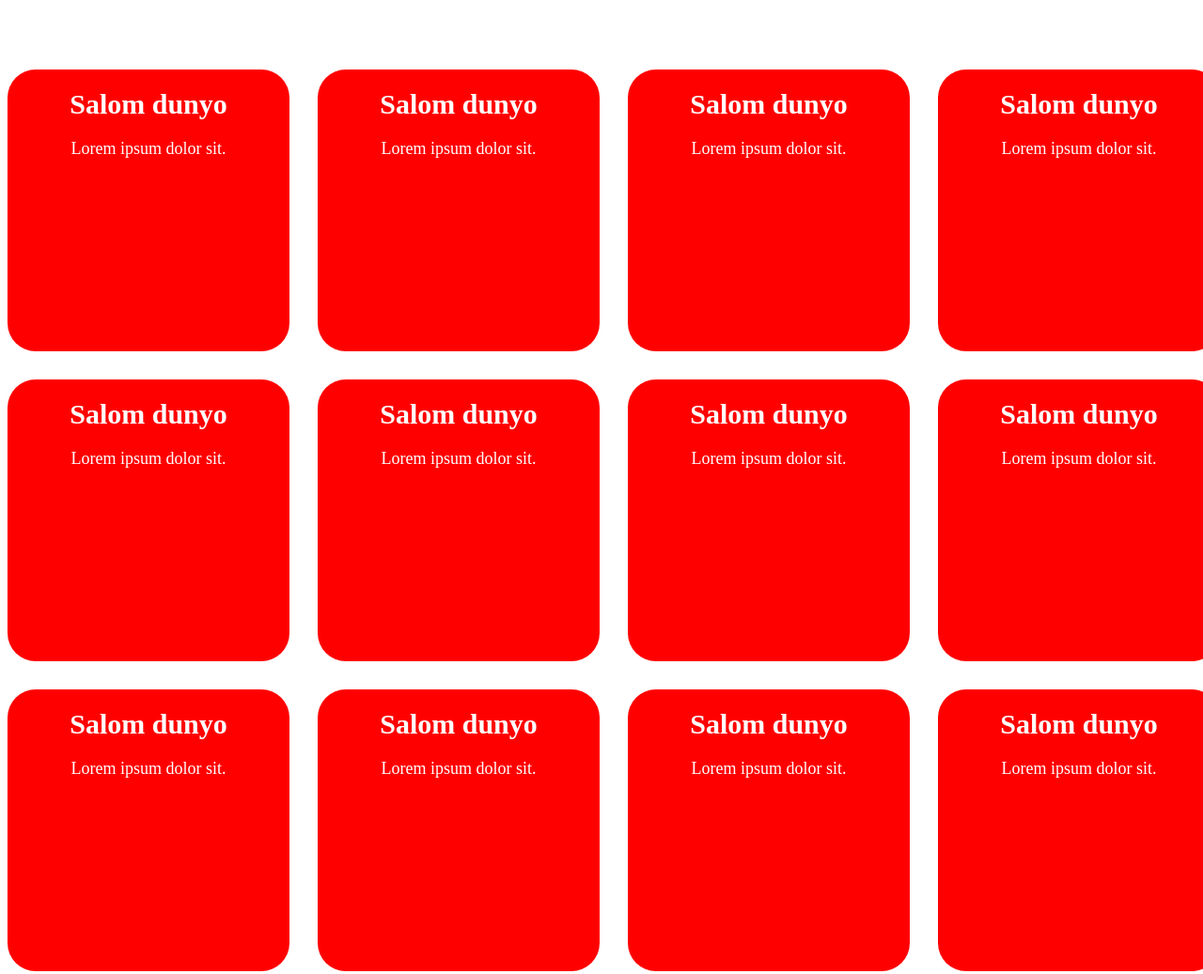
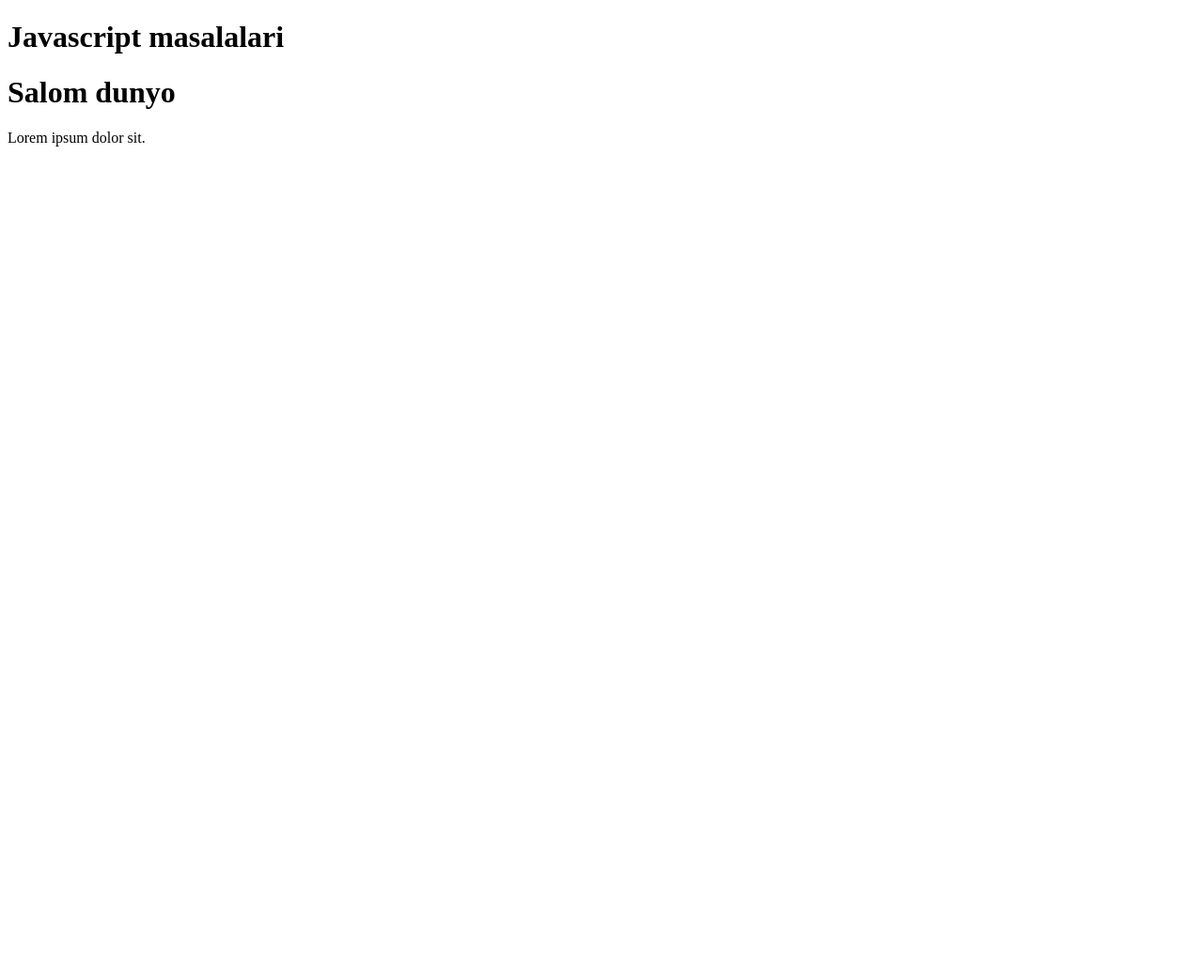
Before and after one commit to Maxliyo0404/Js-amaliy, a plain HTML site: page index.html in a window 1280 px wide. Shown: the top 1037 px of the page at 94% size. After the commit the page ends 800 px from the top, so only its background shows below. Drawn offline with Linux system fonts and the light colour scheme.

Commit message:
Masalalar to'plami

```diff
--- a/style.js
+++ b/style.js
@@ -691,16 +691,16 @@
           //  console.log(`Funksiyani natijasi: ${natija}`);
 
 
-     let cards = document.getElementById("cards");
+    //  let cards = document.getElementById("cards");
 
-     for(let i = 1; i <= 15; i++){
-      cards.innerHTML +=`
-      <div class="card">
-        <h1>Salom dunyo</h1>
-        <p>Lorem ipsum dolor sit.</p>
-      </div>
-      `
-     }
+    //  for(let i = 1; i <= 15; i++){
+    //   cards.innerHTML +=`
+    //   <div class="card">
+    //     <h1>Salom dunyo</h1>
+    //     <p>Lorem ipsum dolor sit.</p>
+    //   </div>
+    //   `
+    //  }
 
 
 
```
Also changed, not shown: index.html (+2 -2 lines).
